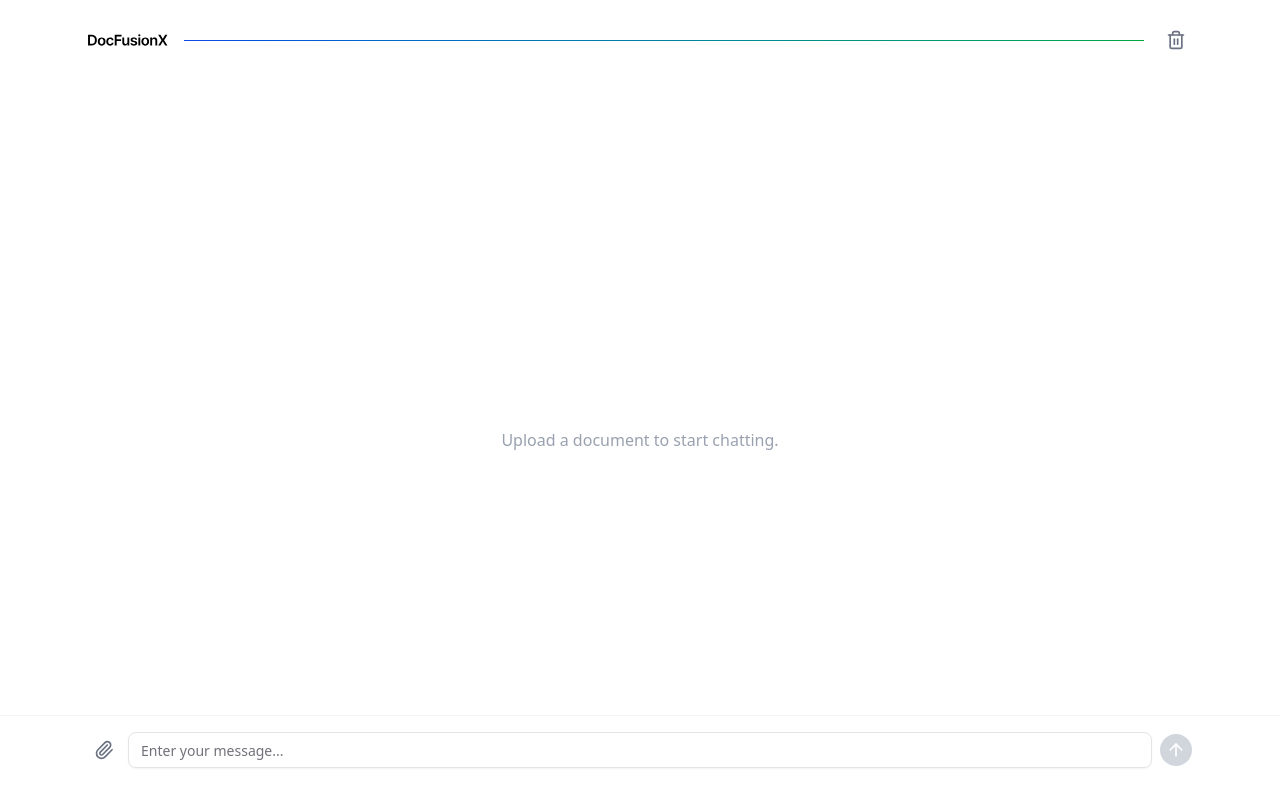
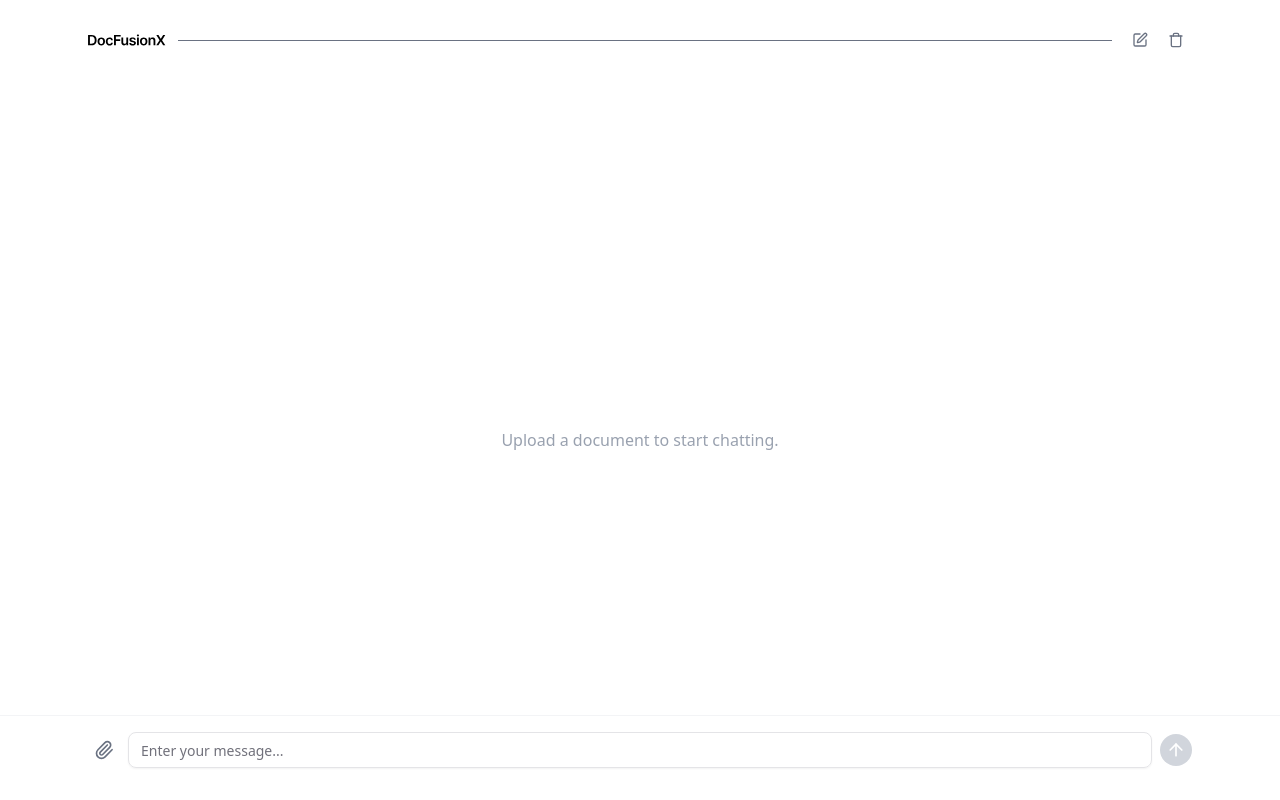
Before and after one commit to DocFusionX/client, a React (Vite) app: page / in a window 1280 px wide. Built offline with nearby package versions, Linux system fonts and the light colour scheme.

Commit message:
feat: add delete functionality

```diff
--- a/src/Home.tsx
+++ b/src/Home.tsx
@@ -10,9 +10,15 @@ export default function Home() {
     const [isLoading, setIsLoading] = useState(false);
 
     const handleClear = async () => {
-        const choice = confirm(
-            "Clear chat UI and server database? (Cancel to clear only UI)",
-        );
+        const choice = confirm("Start a new conversation?");
+
+        if (choice) {
+            setMessages([]);
+        }
+    };
+
+    const handleDelete = async () => {
+        const choice = confirm("Clear database and delete this message?");
 
         if (choice) {
             try {
@@ -23,8 +29,6 @@ export default function Home() {
                 alert("Failed to clear server database. UI cleared.");
                 setMessages([]);
             }
-        } else {
-            setMessages([]);
         }
     };
 
@@ -76,7 +80,7 @@ export default function Home() {
 
     return (
         <div className="w-full relative max-w-6xl mx-auto px-6 flex flex-col h-screen">
-            <Header onClear={handleClear} />
+            <Header onClear={handleClear} onDelete={handleDelete} />
 
             <ChatContent messages={messages} isLoading={isLoading} />
 
--- a/src/components/Header/index.tsx
+++ b/src/components/Header/index.tsx
@@ -1,22 +1,32 @@
 import Logo from "@/assets/logo.svg?react";
-import { Trash2 } from "lucide-react";
+import { SquarePen, Trash } from "lucide-react";
 
 interface HeaderProps {
     onClear: () => void;
+    onDelete: () => void;
 }
 
-export default function Header({ onClear }: HeaderProps) {
+export default function Header({ onClear, onDelete }: HeaderProps) {
     return (
-        <div className="w-full flex py-6 items-center justify-between gap-4">
+        <div className="w-full flex py-6 items-center justify-between gap-3">
             <Logo className="h-4 w-auto" />
-            <div className="h-px w-full bg-linear-to-r from-blue-700 to-green-600" />
-            <button
-                onClick={onClear}
-                className="p-1.5 rounded-md hover:bg-gray-100 text-gray-500 hover:text-red-600 transition-colors"
-                title="Clear Chat"
-            >
-                <Trash2 className="size-5" />
-            </button>
+            <div className="h-px w-full bg-gray-500" />
+            <div className="flex items-center gap-1">
+                <button
+                    onClick={onClear}
+                    className="p-2 rounded-full hover:bg-gray-100 text-gray-500 transition-colors cursor-pointer"
+                    title="Clear Chat"
+                >
+                    <SquarePen className="size-4" />
+                </button>
+                <button
+                    onClick={onDelete}
+                    className="p-2 rounded-full hover:bg-gray-100 hover:text-red-600 text-gray-500 transition-colors cursor-pointer"
+                    title="Delete Data"
+                >
+                    <Trash className="size-4" />
+                </button>
+            </div>
         </div>
     );
 }
```
